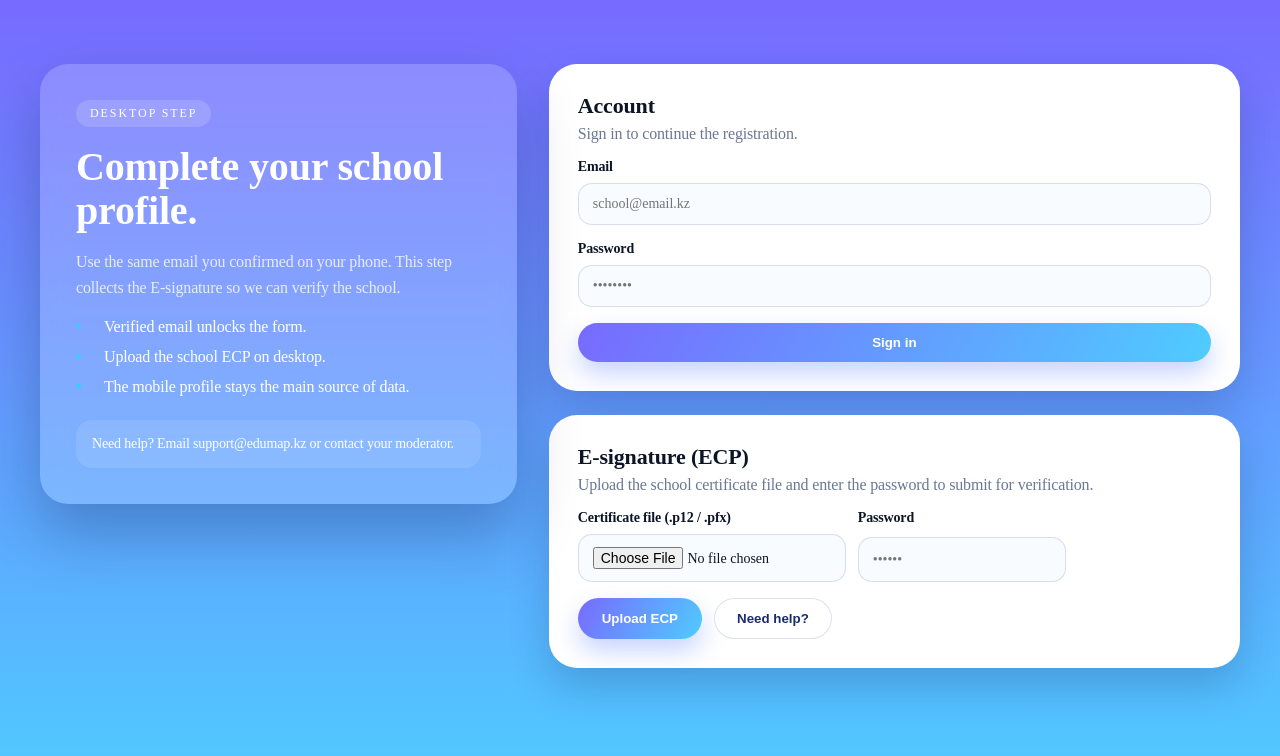
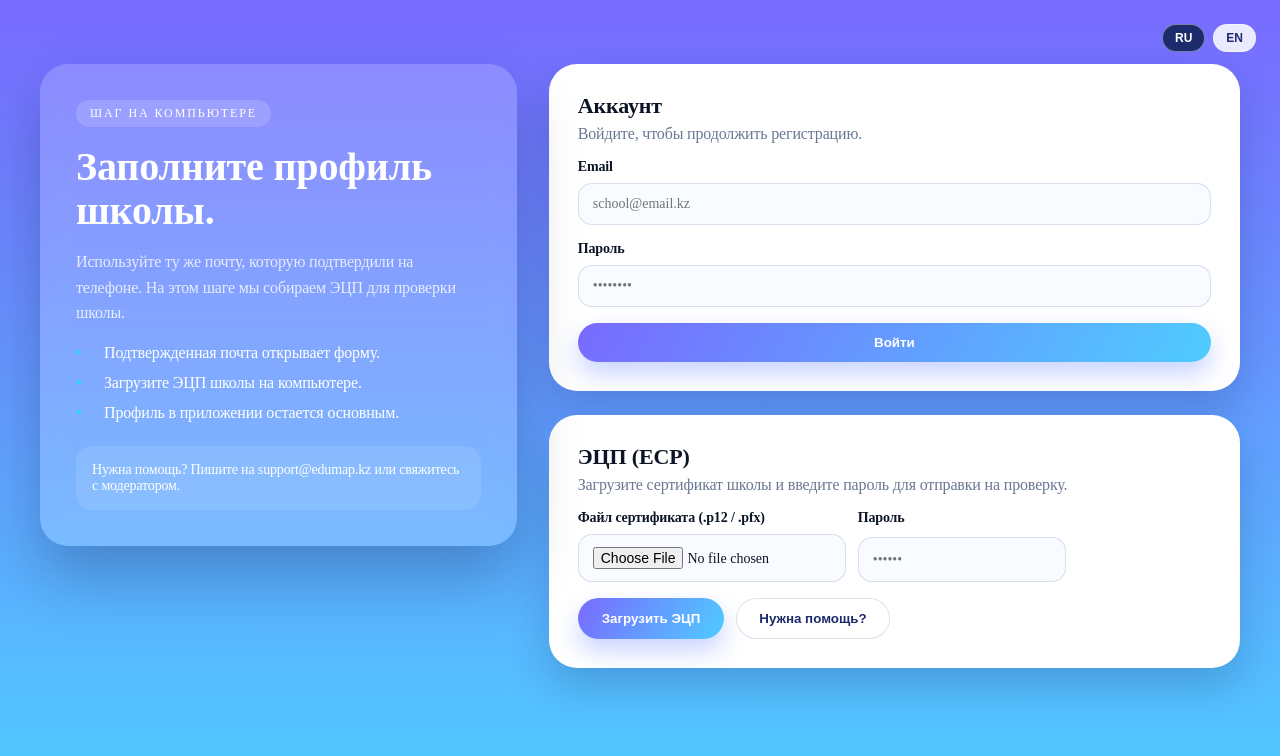
Before and after one commit to amirlanbjj1312-netizen/ed, a Next.js app: page /school-registration in a window 1280 px wide. Shown: the top 756 px of the page. Built offline with nearby package versions, Linux system fonts and the light colour scheme; no server answers.

Commit message:
Add RU/EN toggle for web

```diff
--- a/app/page.module.css
+++ b/app/page.module.css
@@ -15,6 +15,30 @@
   box-shadow: 0 40px 90px rgba(13, 30, 76, 0.28);
   border: 1px solid rgba(255, 255, 255, 0.6);
   position: relative;
+}
+
+.localeToggle {
+  position: absolute;
+  top: 24px;
+  right: 24px;
+  display: flex;
+  gap: 8px;
+}
+
+.localeButton {
+  border: 1px solid rgba(27, 43, 107, 0.2);
+  background: rgba(255, 255, 255, 0.9);
+  color: #1b2b6b;
+  border-radius: 999px;
+  padding: 6px 12px;
+  font-weight: 600;
+  font-size: 12px;
+  cursor: pointer;
+}
+
+.localeActive {
+  background: #1b2b6b;
+  color: white;
 }
 
 .badge {
@@ -122,4 +146,9 @@
   .actions {
     flex-direction: column;
   }
+  .localeToggle {
+    position: static;
+    margin-bottom: 16px;
+    align-self: flex-end;
+  }
 }
--- a/app/school-registration/page.js
+++ b/app/school-registration/page.js
@@ -3,6 +3,7 @@
 import { useEffect, useMemo, useState } from "react";
 import styles from "./page.module.css";
 import { getSupabase } from "@/lib/supabaseClient";
+import { useLocale } from "@/lib/locale";
 
 const emptyLogin = { email: "", password: "" };
 
@@ -15,6 +16,7 @@ const Field = ({ label, hint, children }) => (
 );
 
 export default function SchoolRegistrationPage() {
+  const { locale, setLocale, t } = useLocale();
   const [session, setSession] = useState(null);
   const [login, setLogin] = useState(emptyLogin);
   const [loginStatus, setLoginStatus] = useState("");
@@ -43,12 +45,12 @@ export default function SchoolRegistrationPage() {
     setLoginStatus("");
     const supabase = getSupabase();
     if (!supabase) {
-      setLoginStatus("Supabase is not configured yet.");
+      setLoginStatus(t("school.supabaseMissing"));
       return;
     }
     const email = login.email.trim().toLowerCase();
     if (!email || !login.password) {
-      setLoginStatus("Enter email and password.");
+      setLoginStatus(t("school.loginMissing"));
       return;
     }
     const { error } = await supabase.auth.signInWithPassword({
@@ -59,7 +61,7 @@ export default function SchoolRegistrationPage() {
       setLoginStatus(error.message);
       return;
     }
-    setLoginStatus("Signed in successfully.");
+    setLoginStatus(t("school.loginSuccess"));
   };
 
   const handleLogout = async () => {
@@ -73,19 +75,19 @@ export default function SchoolRegistrationPage() {
     setEcpStatus("");
     const supabase = getSupabase();
     if (!supabase) {
-      setEcpStatus("Supabase is not configured yet.");
+      setEcpStatus(t("school.supabaseMissing"));
       return;
     }
     if (!user) {
-      setEcpStatus("Sign in to upload the ECP.");
+      setEcpStatus(t("school.ecpSigninRequired"));
       return;
     }
     if (!ecpFile) {
-      setEcpStatus("Please attach your .p12 or .pfx file.");
+      setEcpStatus(t("school.ecpMissing"));
       return;
     }
     if (ecpPassword.trim().length < 6) {
-      setEcpStatus("Password must be at least 6 characters.");
+      setEcpStatus(t("school.ecpPassShort"));
       return;
     }
     setIsUploading(true);
@@ -104,11 +106,9 @@ export default function SchoolRegistrationPage() {
       }
       setEcpFile(null);
       setEcpPassword("");
-      setEcpStatus(
-        "E-signature uploaded. You can now log in on the phone to continue."
-      );
+      setEcpStatus(t("school.ecpUploaded"));
     } catch (err) {
-      setEcpStatus(err?.message ?? "Upload failed. Please try again.");
+      setEcpStatus(err?.message ?? t("school.ecpFailed"));
     } finally {
       setIsUploading(false);
     }
@@ -116,44 +116,59 @@ export default function SchoolRegistrationPage() {
 
   return (
     <div className={styles.page}>
+      <div className={styles.localeToggle}>
+        <button
+          type="button"
+          className={`${styles.localeButton} ${
+            locale === "ru" ? styles.localeActive : ""
+          }`}
+          onClick={() => setLocale("ru")}
+        >
+          RU
+        </button>
+        <button
+          type="button"
+          className={`${styles.localeButton} ${
+            locale === "en" ? styles.localeActive : ""
+          }`}
+          onClick={() => setLocale("en")}
+        >
+          EN
+        </button>
+      </div>
       <div className={styles.grid}>
         <aside className={styles.info}>
-          <div className={styles.tag}>Desktop step</div>
-          <h1>Complete your school profile.</h1>
-          <p>
-            Use the same email you confirmed on your phone. This step collects
-            the E-signature so we can verify the school.
-          </p>
+          <div className={styles.tag}>{t("school.tag")}</div>
+          <h1>{t("school.title")}</h1>
+          <p>{t("school.lede")}</p>
           <ul>
-            <li>Verified email unlocks the form.</li>
-            <li>Upload the school ECP on desktop.</li>
-            <li>The mobile profile stays the main source of data.</li>
+            <li>{t("school.bullet1")}</li>
+            <li>{t("school.bullet2")}</li>
+            <li>{t("school.bullet3")}</li>
           </ul>
-          <div className={styles.note}>
-            Need help? Email support@edumap.kz or contact your moderator.
-          </div>
+          <div className={styles.note}>{t("school.note")}</div>
         </aside>
 
         <section className={styles.content}>
           <div className={styles.card}>
             <header>
-              <h2>Account</h2>
-              <p>Sign in to continue the registration.</p>
+              <h2>{t("school.account")}</h2>
+              <p>{t("school.accountHint")}</p>
             </header>
             {user ? (
               <div className={styles.session}>
                 <div>
                   <strong>{user.email}</strong>
-                  <span>Signed in</span>
+                  <span>{t("school.signedIn")}</span>
                 </div>
                 <button className={styles.ghost} onClick={handleLogout}>
-                  Sign out
+                  {t("school.signOut")}
                 </button>
               </div>
             ) : (
               <form onSubmit={handleLogin} className={styles.loginForm}>
                 <label>
-                  Email
+                  {t("school.email")}
                   <input
                     type="email"
                     value={login.email}
@@ -167,7 +182,7 @@ export default function SchoolRegistrationPage() {
                   />
                 </label>
                 <label>
-                  Password
+                  {t("school.password")}
                   <input
                     type="password"
                     value={login.password}
@@ -181,7 +196,7 @@ export default function SchoolRegistrationPage() {
                   />
                 </label>
                 <button className={styles.primary} type="submit">
-                  Sign in
+                  {t("school.signIn")}
                 </button>
                 {loginStatus ? <p className={styles.status}>{loginStatus}</p> : null}
               </form>
@@ -190,22 +205,19 @@ export default function SchoolRegistrationPage() {
 
           <div className={styles.card}>
             <header>
-              <h2>E-signature (ECP)</h2>
-              <p>
-                Upload the school certificate file and enter the password to
-                submit for verification.
-              </p>
+              <h2>{t("school.ecpTitle")}</h2>
+              <p>{t("school.ecpHint")}</p>
             </header>
             <form onSubmit={handleEcpUpload} className={styles.form}>
               <div className={styles.actions}>
-                <Field label="Certificate file (.p12 / .pfx)">
+                <Field label={t("school.ecpFile")}>
                   <input
                     type="file"
                     accept=".p12,.pfx"
                     onChange={(event) => setEcpFile(event.target.files?.[0] || null)}
                   />
                 </Field>
-                <Field label="Password">
+                <Field label={t("school.ecpPassword")}>
                   <input
                     type="password"
                     value={ecpPassword}
@@ -217,10 +229,10 @@ export default function SchoolRegistrationPage() {
 
               <div className={styles.actions}>
                 <button className={styles.primary} type="submit" disabled={isUploading}>
-                  {isUploading ? "Uploading..." : "Upload ECP"}
+                  {isUploading ? t("school.ecpUploading") : t("school.ecpButton")}
                 </button>
                 <button className={styles.ghost} type="button">
-                  Need help?
+                  {t("school.needHelp")}
                 </button>
               </div>
 
--- a/app/school-registration/page.module.css
+++ b/app/school-registration/page.module.css
@@ -2,6 +2,33 @@
   min-height: 100vh;
   background: linear-gradient(180deg, #786aff 0%, #4fccff 100%);
   padding: 64px 24px 80px;
+  position: relative;
+}
+
+.localeToggle {
+  position: absolute;
+  top: 24px;
+  right: 24px;
+  display: flex;
+  gap: 8px;
+  z-index: 2;
+}
+
+.localeButton {
+  border: 1px solid rgba(255, 255, 255, 0.5);
+  background: rgba(255, 255, 255, 0.85);
+  color: #1b2b6b;
+  border-radius: 999px;
+  padding: 6px 12px;
+  font-weight: 600;
+  font-size: 12px;
+  cursor: pointer;
+}
+
+.localeActive {
+  background: #1b2b6b;
+  color: white;
+  border-color: rgba(255, 255, 255, 0.4);
 }
 
 .grid {
@@ -205,4 +232,9 @@
   .card {
     padding: 22px;
   }
+  .localeToggle {
+    position: static;
+    justify-content: flex-end;
+    margin-bottom: 16px;
+  }
 }
```
Also changed, not shown: app/page.js (+37 -14 lines), lib/locale.js (added).
